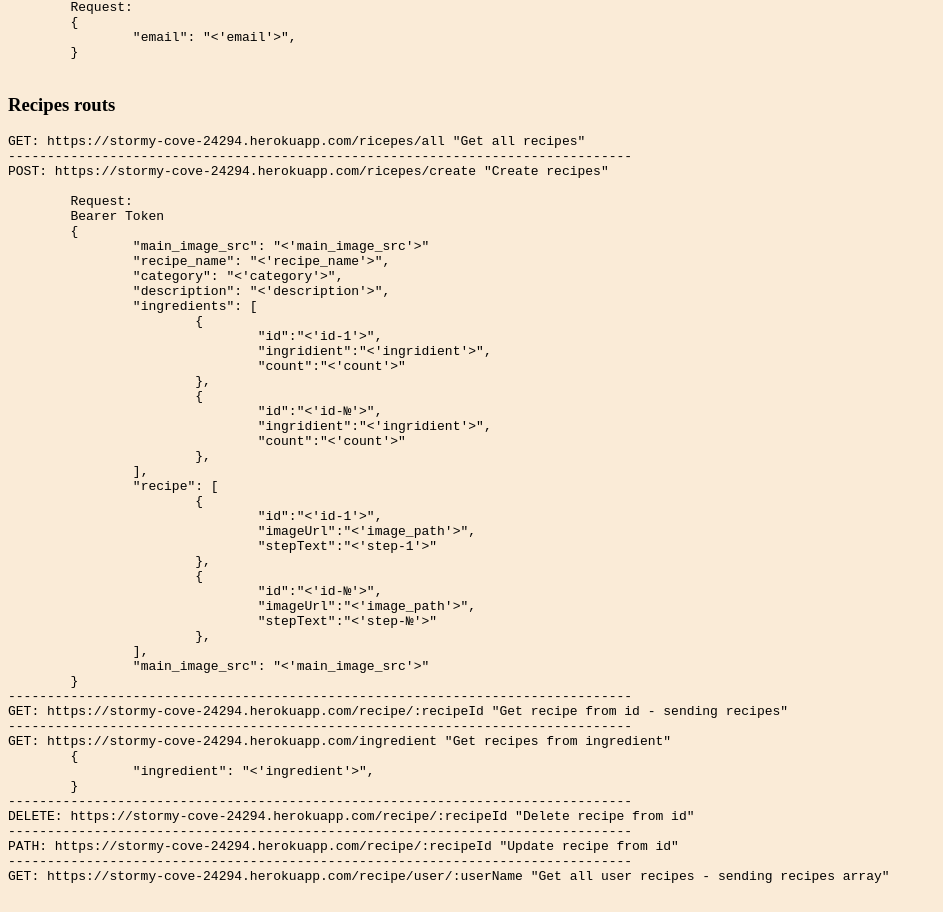
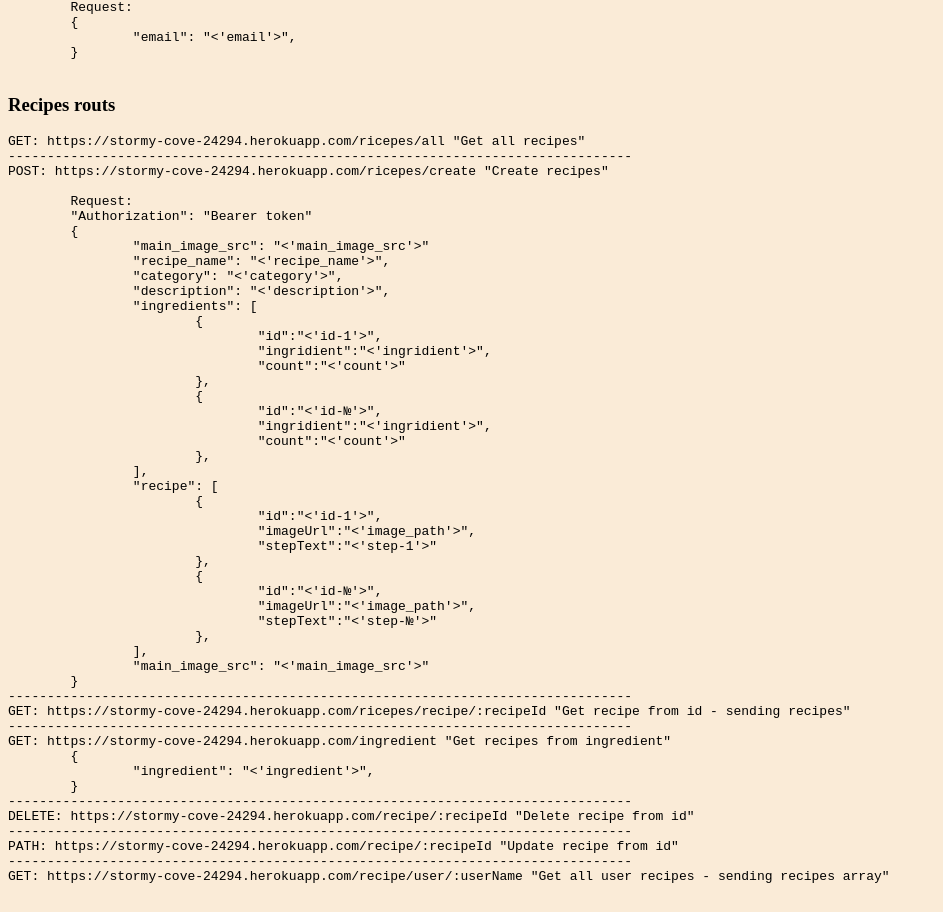
Before and after one commit to IP777/cooking_server, a website: page initialPage/initialPage.html in a window 1280 px wide. Shown: the part 677-1589 px from the top of the page, without its empty margins (0-943 px from the left). Drawn offline with Linux system fonts and the light colour scheme.

Commit message:
fix recipe controller

```diff
--- a/initialPage/initialPage.html
+++ b/initialPage/initialPage.html
@@ -70,7 +70,7 @@ GET: https://stormy-cove-24294.herokuapp.com/ricepes/all "Get all recipes"
 POST: https://stormy-cove-24294.herokuapp.com/ricepes/create "Create recipes"
 
 	Request:
-	Bearer Token
+	"Authorization": "Bearer token"
 	{
 		"main_image_src": "<'main_image_src'>"
 		"recipe_name": "<'recipe_name'>",
@@ -103,7 +103,7 @@ POST: https://stormy-cove-24294.herokuapp.com/ricepes/create "Create recipes"
 		"main_image_src": "<'main_image_src'>"
 	}
 --------------------------------------------------------------------------------
-GET: https://stormy-cove-24294.herokuapp.com/recipe/:recipeId "Get recipe from id - sending recipes"
+GET: https://stormy-cove-24294.herokuapp.com/ricepes/recipe/:recipeId "Get recipe from id - sending recipes"
 --------------------------------------------------------------------------------
 GET: https://stormy-cove-24294.herokuapp.com/ingredient "Get recipes from ingredient"
 	{
```
Also changed, not shown: recipes/recipes.controller.js (+3 -4 lines).
